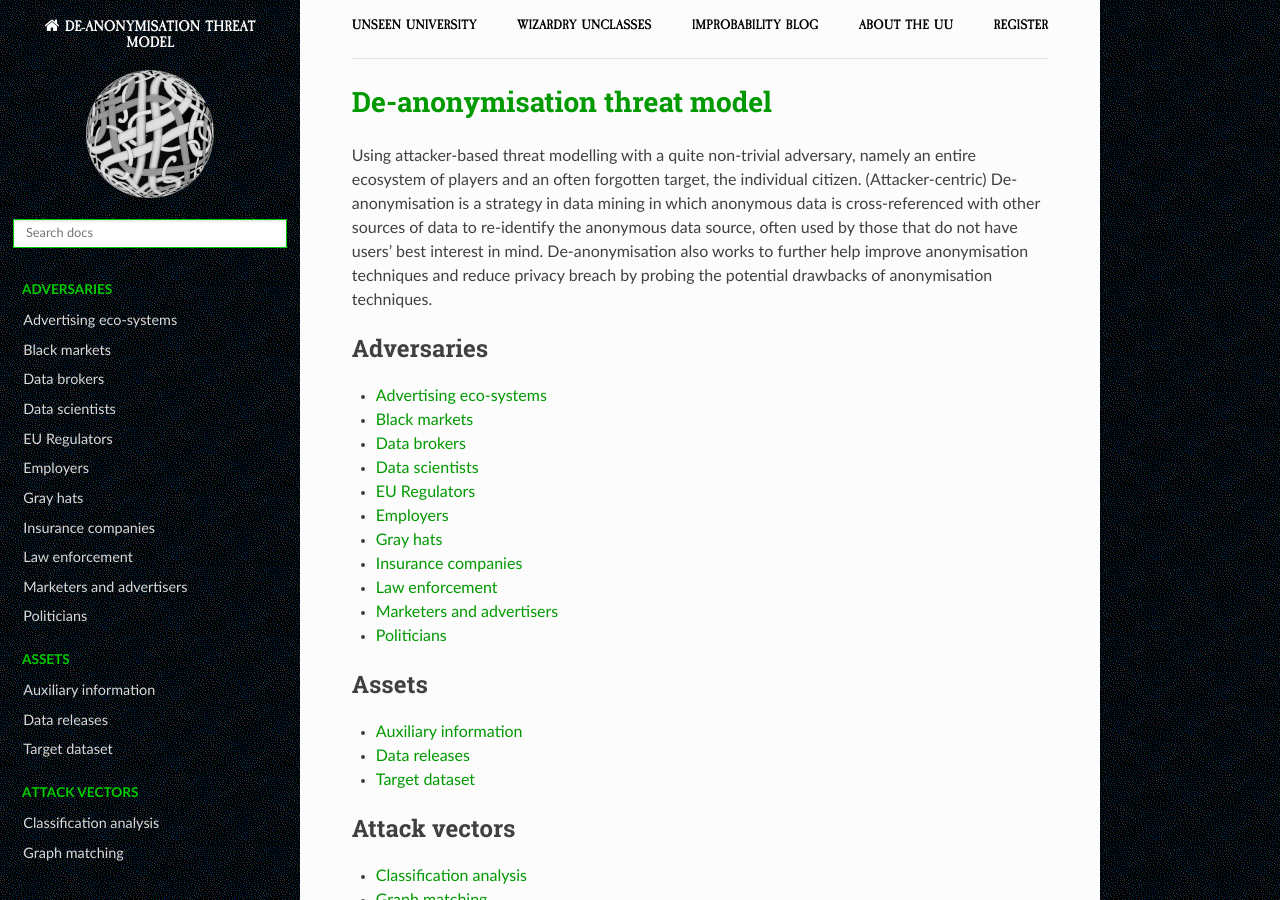
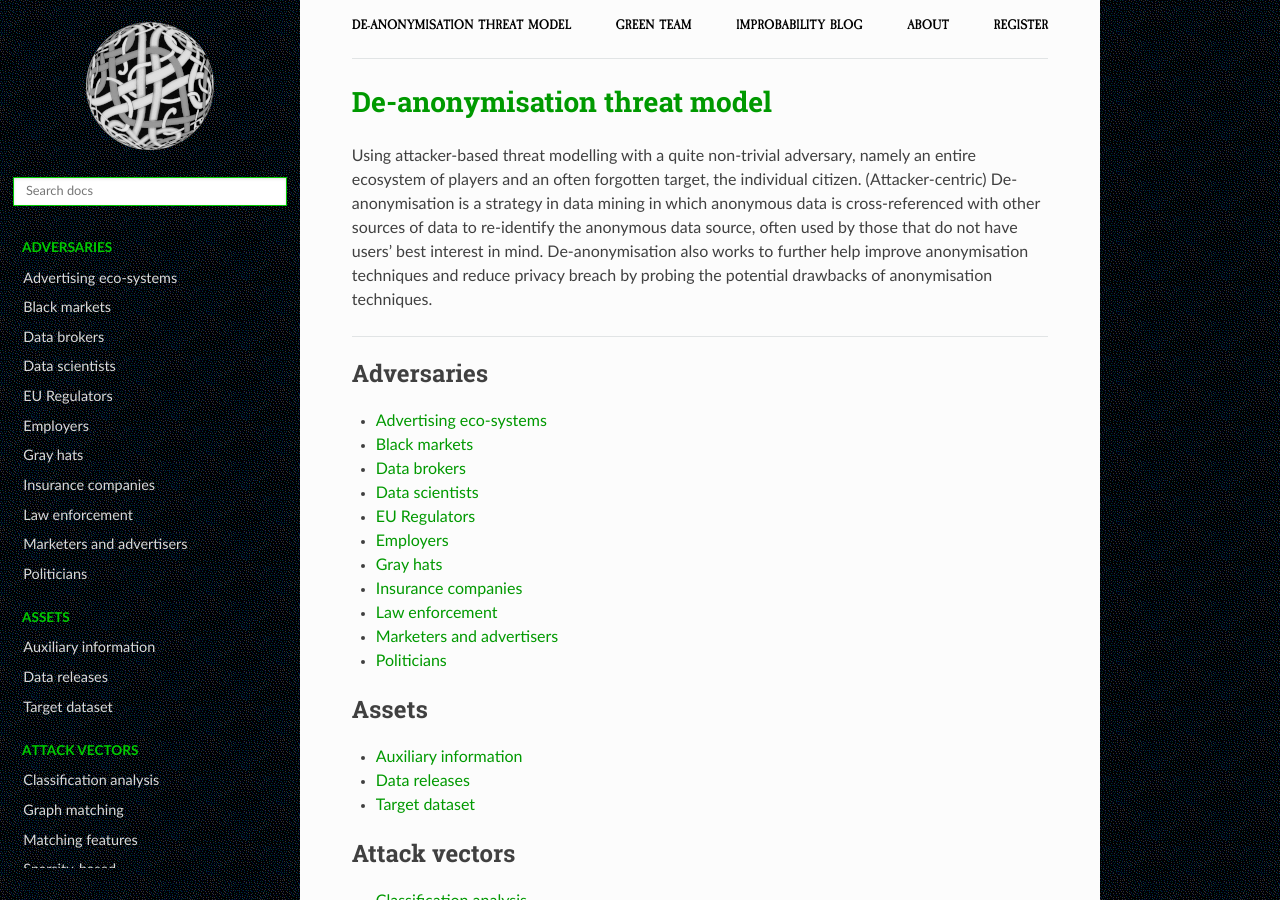
Before and after one commit to tymyrddin/green-da, a Sphinx documentation site: the page built from source/index.rst, in a window 1280 px wide and 900 px high. Built offline with Sphinx 7.4.7 and the Read the Docs theme 2.0.0, drawn with Linux system fonts in a browser that asks for light colours; some of the changed text lies outside the part shown.

Commit message:
improved navigation

```diff
--- a/source/_templates/breadcrumbs.html
+++ b/source/_templates/breadcrumbs.html
@@ -1,10 +1,10 @@
 <div class="container">
     <topnav>
             <ul>
-                <li class="nav__item"><a href="https://uu.tymyrddin.dev/" class="nav__link">Unseen University</a></li>
-                <li class="nav__item"><a href="https://uu.tymyrddin.dev/" class="nav__link">Wizardry Unclasses</a></li>
+                <li class="nav__item"><a href="https://green.tymyrddin.dev/projects/da/" class="nav__link">De-anonymisation threat model</a></li>
+                <li class="nav__item"><a href="https://green.tymyrddin.dev/" class="nav__link">Green Team</a></li>
                 <li class="nav__item"><a href="https://uu.tymyrddin.dev/blog/" class="nav__link">Improbability Blog</a></li>
-                <li class="nav__item"><a href="https://uu.tymyrddin.dev/about/" class="nav__link">About the UU</a></li>
+                <li class="nav__item"><a href="https://uu.tymyrddin.dev/about/" class="nav__link">About</a></li>
                 <li class="nav__item"><a href="https://uu.tymyrddin.dev/registration/" class="nav__link">Register</a></li>
             </ul>
     </topnav>
--- a/source/conf.py
+++ b/source/conf.py
@@ -58,6 +58,7 @@
     'display_version': True,
     'prev_next_buttons_location': 'bottom',
     'style_external_links': True,
+    'logo_only': True,
     # Toc options
     'collapse_navigation': True,
     'sticky_navigation': False,
--- a/source/index.rst
+++ b/source/index.rst
@@ -7,6 +7,8 @@
 re-identify the anonymous data source, often used by those that do not have users' best interest in mind.
 De-anonymisation also works to further help improve anonymisation techniques and reduce privacy breach by probing the
 potential drawbacks of anonymisation techniques.
+
+----
 
 .. toctree::
    :glob:
```
Also changed, not shown: other parts of source/index.rst (+0 -6 lines).
